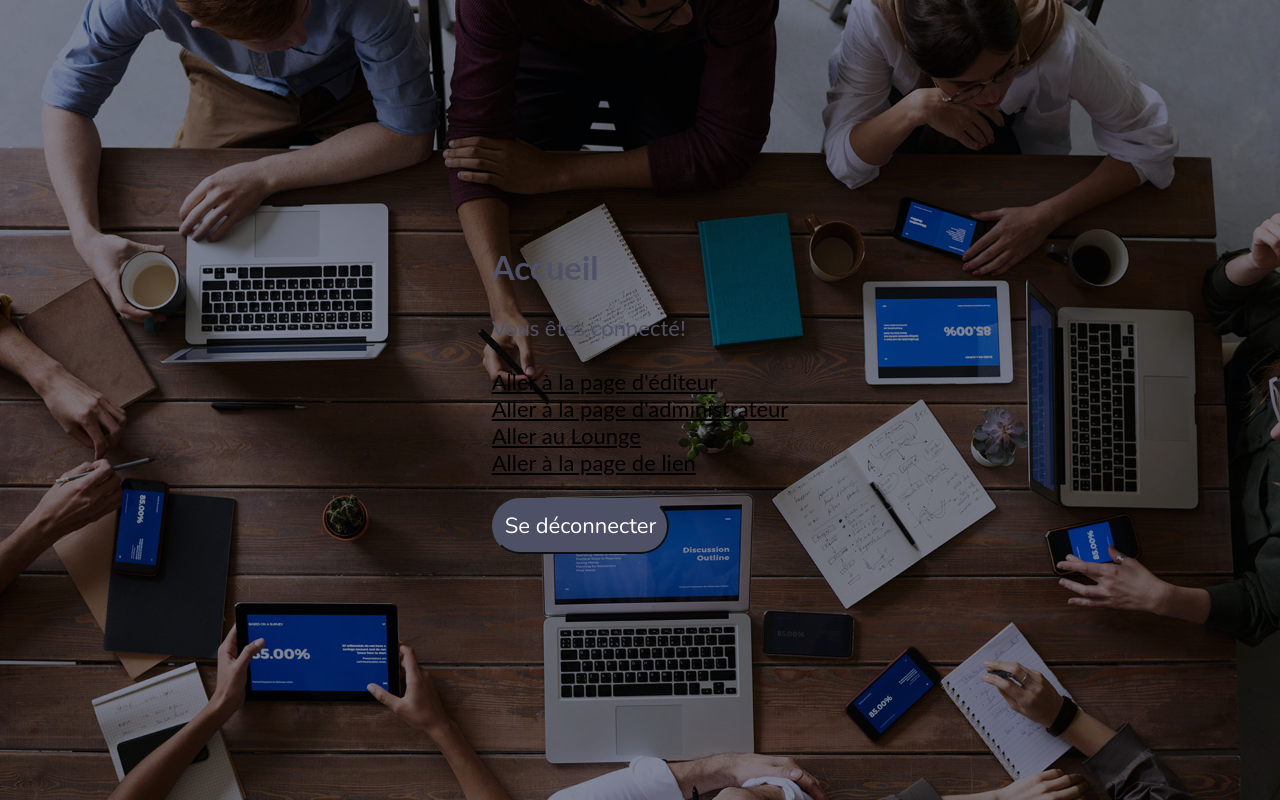
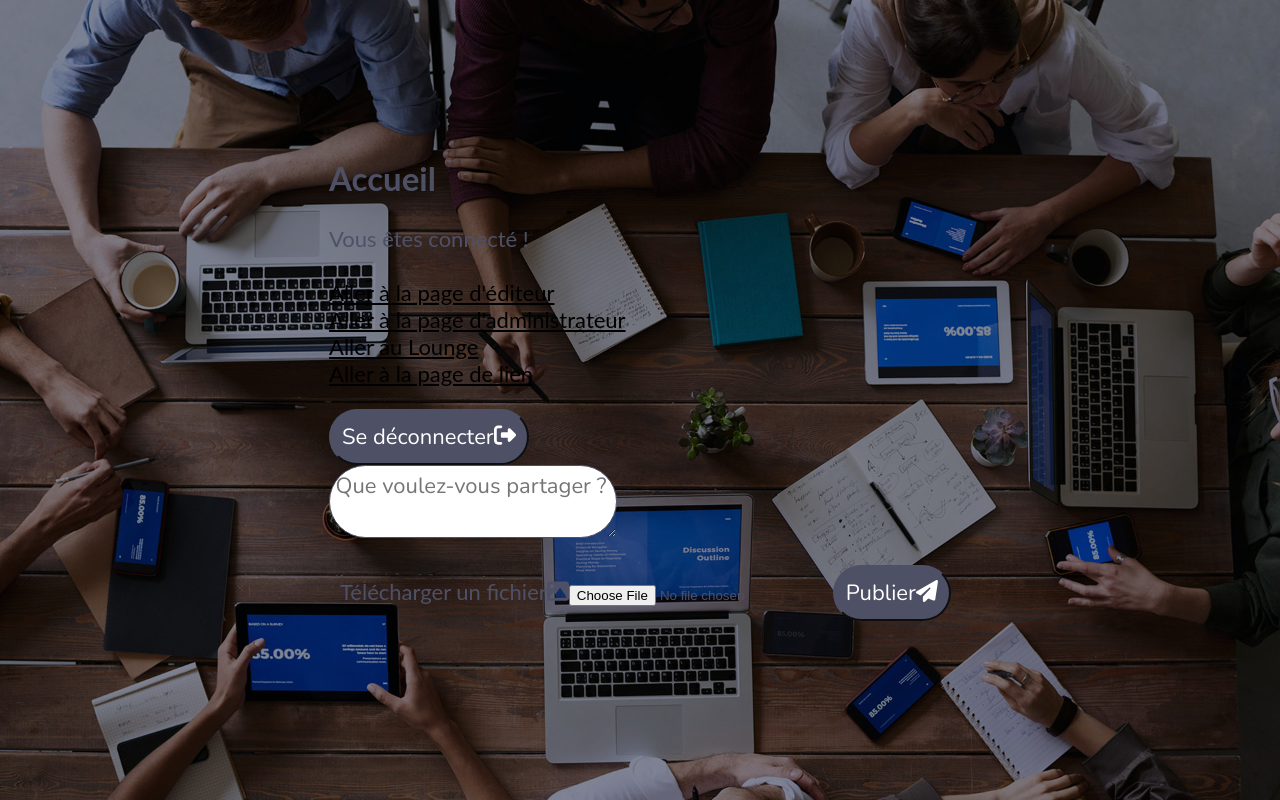
Before and after one commit to Flore-06/P7-Groupomania, a React (Create React App) app in the folder frontend/: page / in a window 1280 px wide. Built offline with nearby package versions, Linux system fonts and the light colour scheme.

Commit message:
essais ajout section create post

```diff
--- a/frontend/src/components/Home.js
+++ b/frontend/src/components/Home.js
@@ -1,6 +1,8 @@
 import { useNavigate, Link } from "react-router-dom";
 import { useContext } from "react";
 import AuthContext from "../context/AuthProvider";
+import { faRightFromBracket, faImage, faPaperPlane } from "@fortawesome/free-solid-svg-icons";
+import { FontAwesomeIcon } from "@fortawesome/react-fontawesome";
 
 const Home = () => {
     const { setAuth } = useContext(AuthContext);
@@ -14,10 +16,11 @@ const Home = () => {
     }
 
     return (
+        <main>
             <section>
                 <h1>Accueil</h1>
                 <br />
-            <p>Vous êtes connecté!</p>
+                <p>Vous êtes connecté !</p>
                 <br />
                 <Link to="/editor">Aller à la page d'éditeur</Link>
                 <br />
@@ -27,9 +30,46 @@ const Home = () => {
                 <br />
                 <Link to="/linkpage">Aller à la page de lien</Link>
                 <div className="flexGrow">
-                <button onClick={logout}>Se déconnecter</button>
+                    <button onClick={logout}>
+                        Se déconnecter
+                        <FontAwesomeIcon icon={faRightFromBracket} />
+                    </button>
                 </div>
             </section>
+
+            <section id="create-post">
+                <form>
+					<div class="create-post__div">
+						<textarea
+							class="create-post__posttextarea"
+							v-model="myText"
+							placeholder="Que voulez-vous partager ?"
+							aria-label="Un champ de texte pour créer un post"
+						></textarea>
+					</div>
+
+					<div class="create-post__div create-post__fileinput">
+						<label for="myImage"
+							>Télécharger un fichier
+							<FontAwesomeIcon icon={faImage} />
+							<input
+								type="file"
+								id="myImage"
+								change="onFileChange"
+							/>
+						</label>
+						<button
+							class="create-post__btn"
+							type="submit"
+						>
+							Publier
+                            <FontAwesomeIcon icon={faPaperPlane} />
+						</button>
+					</div>
+				</form>
+            </section>
+        </main>
+
     )
 }
 
```
Also changed, not shown: 1 other file (tests, documents, lock files or other folders). Lines whose indentation alone changed are shown as unchanged.
